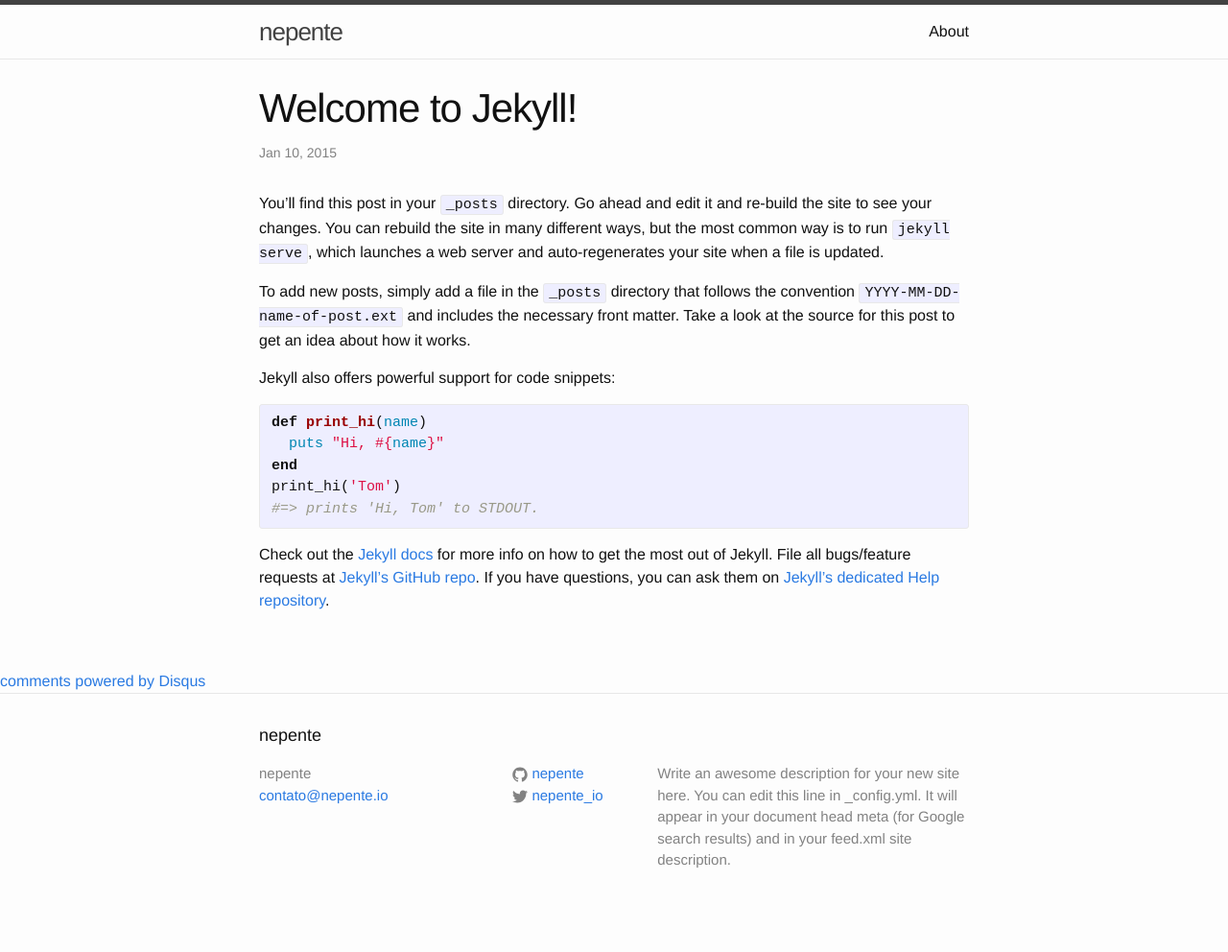
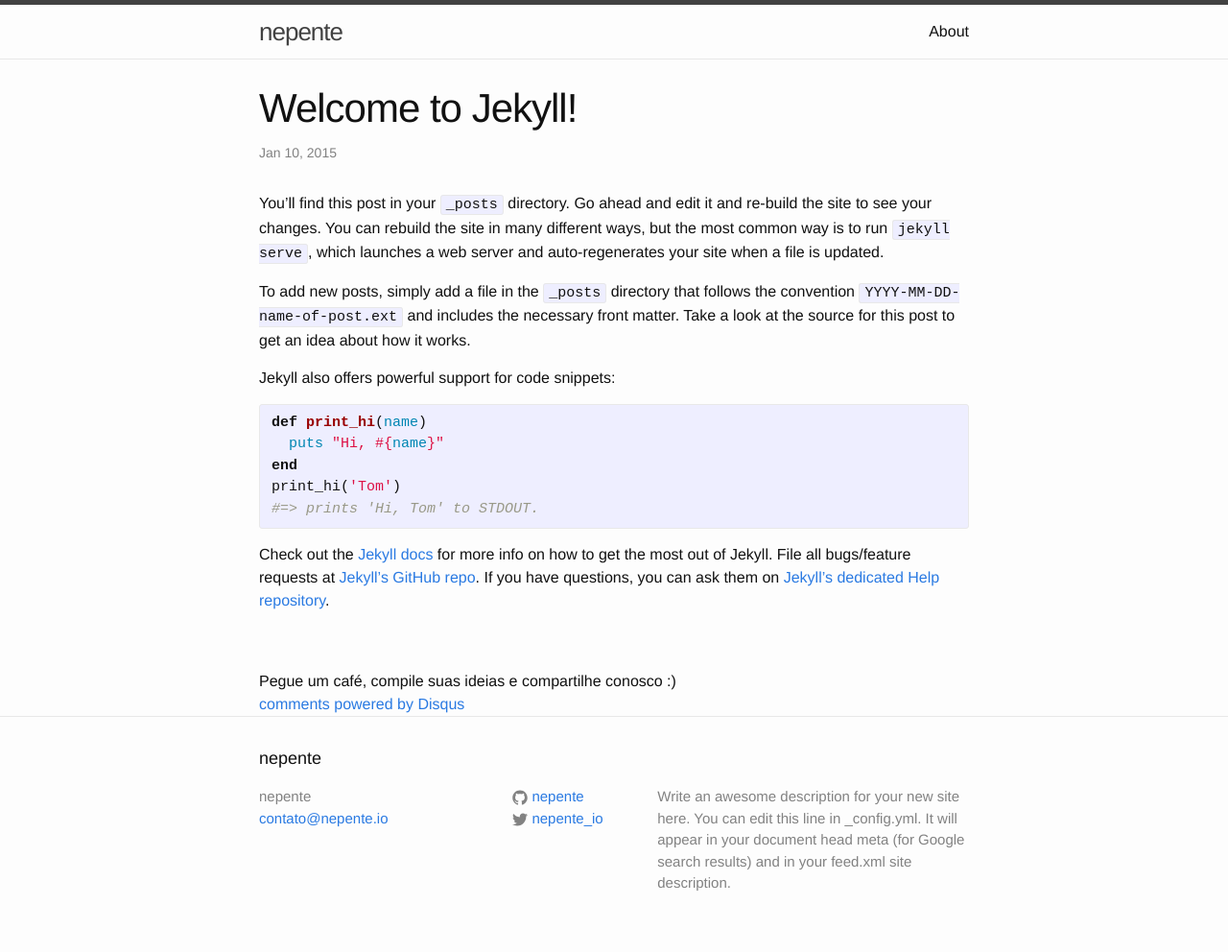
Before and after one commit to williangringo/blog, a Jekyll site: the page built from _posts/2015-01-10-welcome-to-jekyll.markdown, in a window 1280 px wide. Shown: the whole page at 96% size. Built offline with Jekyll 4.4.1, drawn with Linux system fonts in a browser that asks for light colours; comment, search, counter and statistics services are not loaded; before the commit the page ends 968 px from its top, so only the background shows below that.

Commit message:
:lipstick: Ajuste na caixa do Disqus

```diff
--- a/_includes/comments.html
+++ b/_includes/comments.html
@@ -1,4 +1,9 @@
 {% if page.comments %}
+
+<div class="wrapper">
+	<div>
+		<span>Pegue um café, compile suas ideias e compartilhe conosco :)</span>
+	</div>
 <!-- Add Disqus comments. -->
 	<div id="disqus_thread"></div>
 	<script type="text/javascript">
@@ -15,4 +20,6 @@
 	</script>
 	<noscript>Please enable JavaScript to view the <a href="http://disqus.com/?ref_noscript">comments powered by Disqus.</a></noscript>
 	<a href="http://disqus.com" class="dsq-brlink">comments powered by <span class="logo-disqus">Disqus</span></a>
+</div>
+
 {% endif %}
```
Lines whose indentation alone changed are shown as unchanged.
